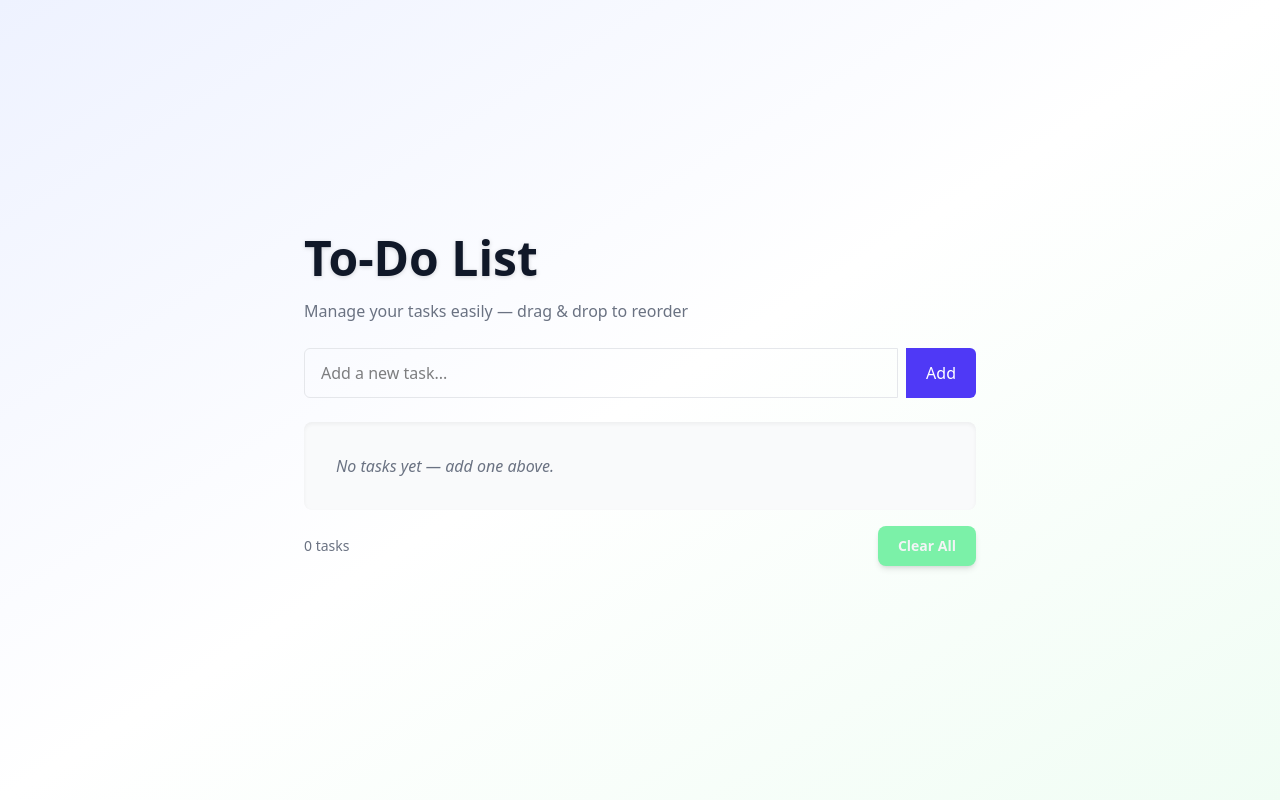
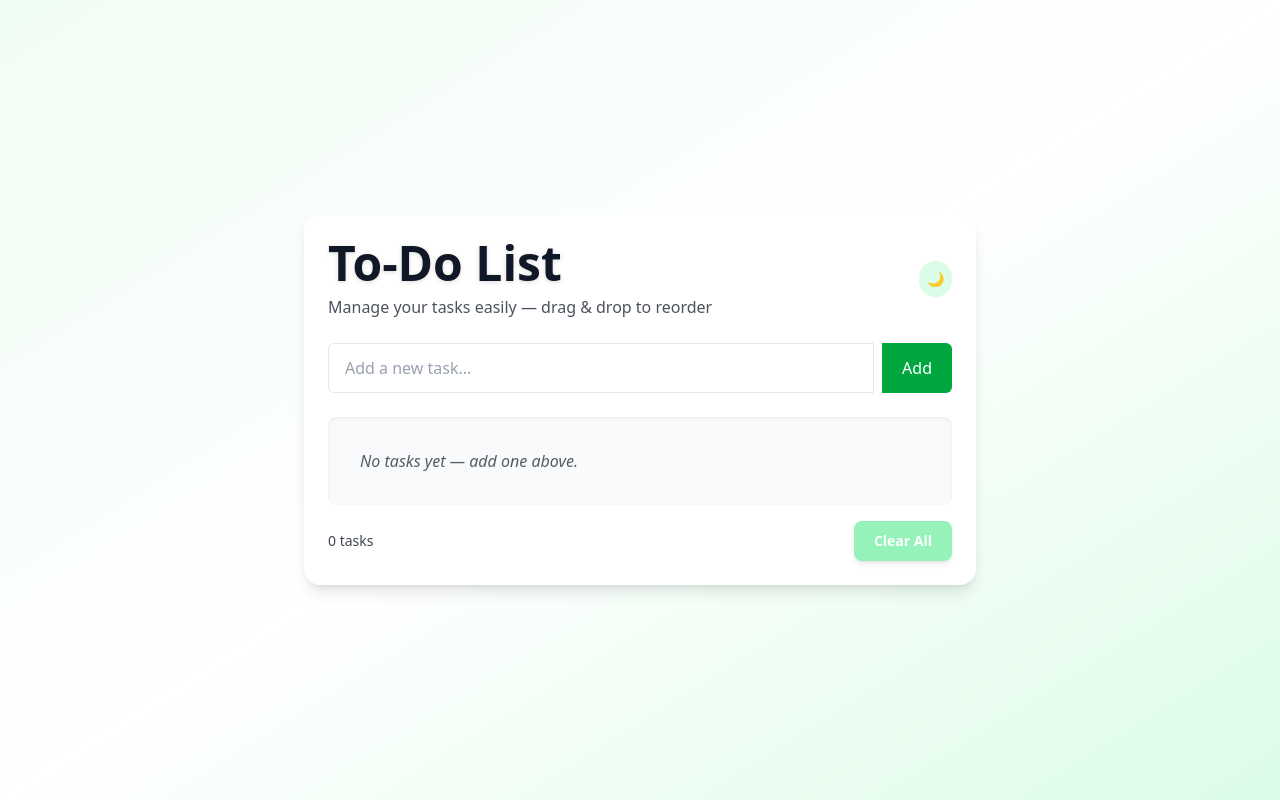
Before and after one commit to graceniyigena34/Professional-Interactive-To-Do-List-with-Drag-and-Drop-Functionality, a React (Vite) app in the folder todo/: page / in a window 1280 px wide. Built offline with nearby package versions, Linux system fonts and the light colour scheme; the HTML template or start-up script is replaced by a standard one.

Commit message:
I added Theme that contained dark mode and light mode

```diff
--- a/todo/src/App.tsx
+++ b/todo/src/App.tsx
@@ -3,13 +3,13 @@ import { DragDropContext, Droppable, Draggable } from "@hello-pangea/dnd";
 import type { DropResult } from "@hello-pangea/dnd";
 import TaskItem from "./components/TaskItem";
 
-// Inline task type
 interface TaskType {
   id: string;
   text: string;
 }
 
 const STORAGE_KEY = "todo_tasks_v1";
+const THEME_KEY = "todo_theme";
 
 function reorder(list: TaskType[], startIndex: number, endIndex: number): TaskType[] {
   const result = Array.from(list);
@@ -21,19 +21,31 @@ function reorder(list: TaskType[], startIndex: number, endIndex: number): TaskTy
 export default function App() {
   const [tasks, setTasks] = useState<TaskType[]>([]);
   const [input, setInput] = useState("");
+  const [darkMode, setDarkMode] = useState<boolean>(
+    localStorage.getItem(THEME_KEY) === "dark"
+  );
 
   useEffect(() => {
+    // load tasks
     try {
       const raw = localStorage.getItem(STORAGE_KEY);
       if (raw) setTasks(JSON.parse(raw));
     } catch (e) {
       console.warn("Could not parse saved tasks", e);
     }
+
+    // apply saved theme
+    document.documentElement.classList.toggle("dark", darkMode);
   }, []);
 
   useEffect(() => {
     localStorage.setItem(STORAGE_KEY, JSON.stringify(tasks));
   }, [tasks]);
+
+  useEffect(() => {
+    document.documentElement.classList.toggle("dark", darkMode);
+    localStorage.setItem(THEME_KEY, darkMode ? "dark" : "light");
+  }, [darkMode]);
 
   const handleAddTask = () => {
     if (!input.trim()) return;
@@ -58,19 +70,42 @@ export default function App() {
   };
 
   return (
-    <div className="min-h-screen flex items-center justify-center p-6 bg-gradient-to-br from-indigo-50 via-white to-green-50">
-
-      <div className="w-full max-w-2xl">
-        <header className="mb-6">
-          <h1 className="text-4xl md:text-5xl font-bold text-gray-900 mb-4 drop-shadow-sm">
+    <div
+      className={`min-h-screen flex items-center justify-center p-6 transition-colors duration-500
+      ${
+        darkMode
+          ? "bg-gradient-to-br from-gray-900 via-gray-800 to-gray-900"
+          : "bg-gradient-to-br from-green-50 via-white to-green-100"
+      }`}
+    >
+      <div
+        className={`w-full max-w-2xl p-6 rounded-2xl shadow-lg transition-colors duration-500
+        ${darkMode ? "bg-gray-800 text-gray-100" : "bg-white text-gray-900"}
+      `}
+      >
+        <header className="mb-6 flex justify-between items-center">
+          <div>
+            <h1 className="text-4xl md:text-5xl font-bold mb-2 drop-shadow-sm">
               To-Do List
             </h1>
-
-        <p className="text-sm md:text-base text-gray-500 mt-2 leading-relaxed">
+            <p className="text-sm md:text-base opacity-75">
               Manage your tasks easily — drag & drop to reorder
             </p>
+          </div>
 
-
+          {/* 🌗 Theme Toggle Button */}
+          <button
+            onClick={() => setDarkMode(!darkMode)}
+            className={`p-2 rounded-full text-sm font-medium transition
+              ${
+                darkMode
+                  ? "bg-gray-700 hover:bg-gray-600 text-yellow-300"
+                  : "bg-green-100 hover:bg-green-200 text-green-800"
+              }`}
+            title="Toggle theme"
+          >
+            {darkMode ? "☀️" : "🌙"}
+          </button>
         </header>
 
         {/* input */}
@@ -80,26 +115,38 @@ export default function App() {
             onChange={(e) => setInput(e.target.value)}
             onKeyDown={onEnterAdd}
             placeholder="Add a new task..."
-            className="flex-1 px-4 py-3 rounded-l-md border border-gray-200 focus:outline-none focus:ring-2 focus:ring-indigo-300"
-            aria-label="New task"
+            className={`flex-1 px-4 py-3 rounded-l-md border focus:outline-none focus:ring-2
+            ${
+              darkMode
+                ? "border-gray-700 bg-gray-700 placeholder-gray-400 focus:ring-green-500"
+                : "border-gray-200 bg-white placeholder-gray-400 focus:ring-green-300"
+            }`}
           />
           <button
             onClick={handleAddTask}
-            className="px-5 py-3 rounded-r-md bg-indigo-600 text-white font-medium hover:bg-indigo-700 transition"
-            aria-label="Add task"
+            className="px-5 py-3 rounded-r-md bg-green-600 text-white font-medium hover:bg-green-700 transition"
           >
             Add
           </button>
         </div>
 
         {/* list */}
-        <div className="bg-gray-50 p-4 rounded-lg shadow-inner">
+        <div
+          className={`p-4 rounded-lg shadow-inner transition-colors
+          ${darkMode ? "bg-gray-700" : "bg-gray-50"}`}
+        >
           <DragDropContext onDragEnd={onDragEnd}>
             <Droppable droppableId="task-list">
               {(provided) => (
-                <ul {...provided.droppableProps} ref={provided.innerRef} className="space-y-3">
+                <ul
+                  {...provided.droppableProps}
+                  ref={provided.innerRef}
+                  className="space-y-3"
+                >
                   {tasks.length === 0 && (
-                    <li className="text-gray-500 italic p-4">No tasks yet — add one above.</li>
+                    <li className="italic opacity-70 p-4">
+                      No tasks yet — add one above.
+                    </li>
                   )}
 
                   {tasks.map((task, index) => (
@@ -128,36 +175,22 @@ export default function App() {
         </div>
 
         {/* footer */}
-        <footer className="mt-4 text-sm text-gray-500 flex justify-between items-center">
-          <span>{tasks.length} task{tasks.length !== 1 ? "s" : ""}</span>
-          <div>
+        <footer className="mt-4 text-sm flex justify-between items-center opacity-80">
+          <span>
+            {tasks.length} task{tasks.length !== 1 ? "s" : ""}
+          </span>
           <button
             onClick={() => setTasks([])}
             disabled={tasks.length === 0}
-  className={`
-    px-5 py-2.5
-    rounded-lg
-    font-semibold
-    text-white
-    bg-green-600
-    hover:bg-green-700
-    focus:outline-none
-    focus:ring-2
-    focus:ring-green-400
-    disabled:bg-green-300
-    disabled:text-gray-100
-    disabled:cursor-not-allowed
-    transition
-    duration-200
-    shadow-md
-    hover:shadow-lg
-  `}
+            className={`px-5 py-2.5 rounded-lg font-semibold transition duration-200 shadow-md hover:shadow-lg
+              ${
+                darkMode
+                  ? "bg-green-700 text-white hover:bg-green-600 disabled:bg-green-900"
+                  : "bg-green-600 text-white hover:bg-green-700 disabled:bg-green-300"
+              }`}
           >
             Clear All
           </button>
-
-
-          </div>
         </footer>
       </div>
     </div>
```
Lines whose indentation alone changed are shown as unchanged.
